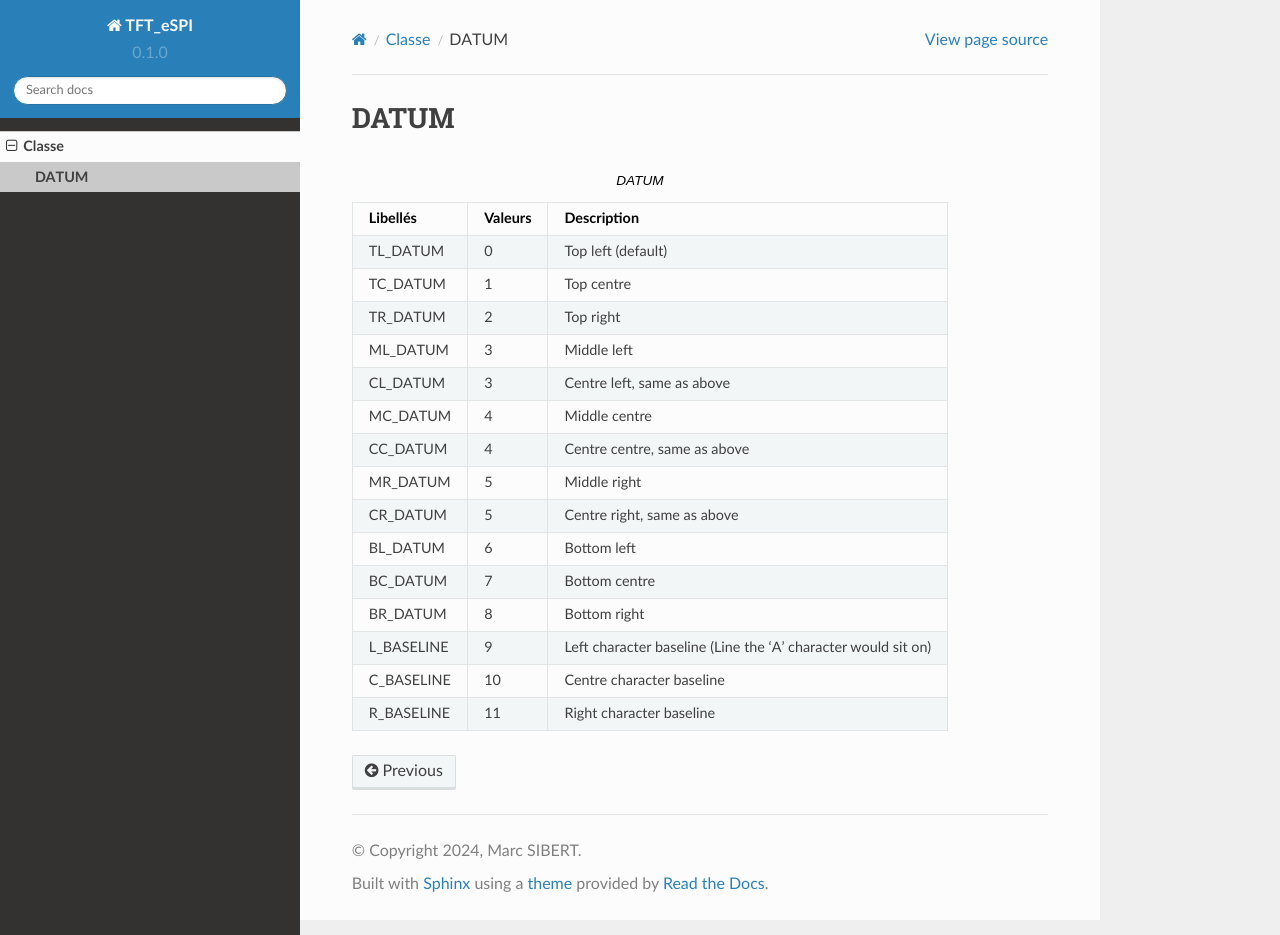
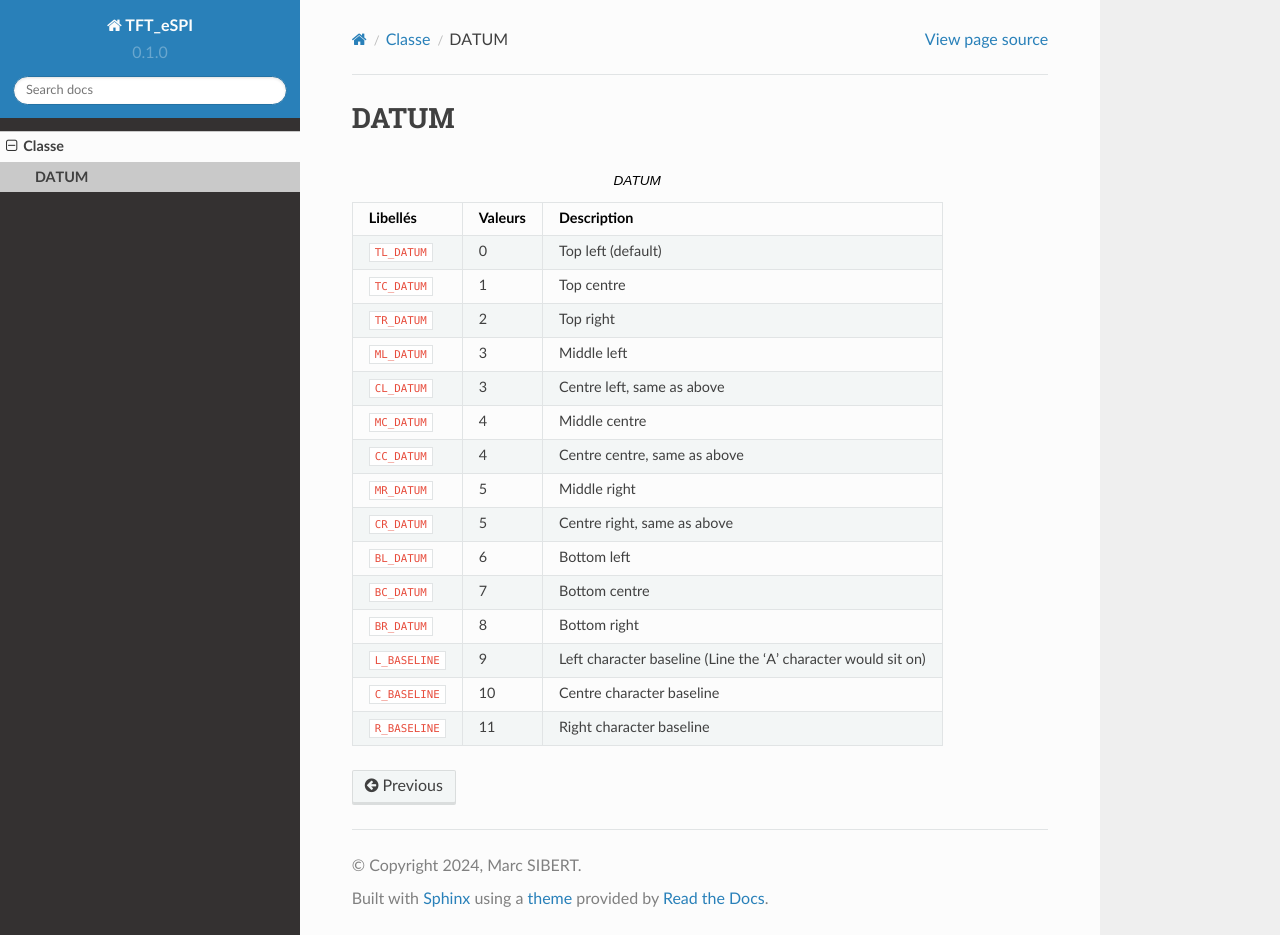
Before and after one commit to Marcussacapuces91/doc-TFT_eSPI, a Sphinx documentation site: the page built from docs/source/datum.rst, in a window 1280 px wide and 935 px high. Built offline with Sphinx 7.4.7 and the Read the Docs theme 2.0.0, drawn with Linux system fonts in a browser that asks for light colours.

```diff
--- a/docs/source/datum.rst
+++ b/docs/source/datum.rst
@@ -5,18 +5,18 @@ DATUM
 .. csv-table:: DATUM
    :header: "Libellés", "Valeurs", "Description"
 
-   "TL_DATUM",    "0",   "Top left (default)"
-   "TC_DATUM",    "1",   "Top centre"
-   "TR_DATUM",    "2",   "Top right"
-   "ML_DATUM",    "3",   "Middle left"
-   "CL_DATUM",    "3",   "Centre left, same as above"
-   "MC_DATUM",    "4",   "Middle centre"
-   "CC_DATUM",    "4",   "Centre centre, same as above"
-   "MR_DATUM",    "5",   "Middle right"
-   "CR_DATUM",    "5",   "Centre right, same as above"
-   "BL_DATUM",    "6",   "Bottom left"
-   "BC_DATUM",    "7",   "Bottom centre"
-   "BR_DATUM",    "8",   "Bottom right"
-   "L_BASELINE",  "9",   "Left character baseline (Line the 'A' character would sit on)"
-   "C_BASELINE",  "10",  "Centre character baseline"
-   "R_BASELINE",  "11",  "Right character baseline"
+   ``TL_DATUM``,    0,   "Top left (default)"
+   ``TC_DATUM``,    1,   "Top centre"
+   ``TR_DATUM``,    2,   "Top right"
+   ``ML_DATUM``,    3,   "Middle left"
+   ``CL_DATUM``,    3,   "Centre left, same as above"
+   ``MC_DATUM``,    4,   "Middle centre"
+   ``CC_DATUM``,    4,   "Centre centre, same as above"
+   ``MR_DATUM``,    5,   "Middle right"
+   ``CR_DATUM``,    5,   "Centre right, same as above"
+   ``BL_DATUM``,    6,   "Bottom left"
+   ``BC_DATUM``,    7,   "Bottom centre"
+   ``BR_DATUM``,    8,   "Bottom right"
+   ``L_BASELINE``,  9,   "Left character baseline (Line the 'A' character would sit on)"
+   ``C_BASELINE``,  10,  "Centre character baseline"
+   ``R_BASELINE``,  11,  "Right character baseline"
```
